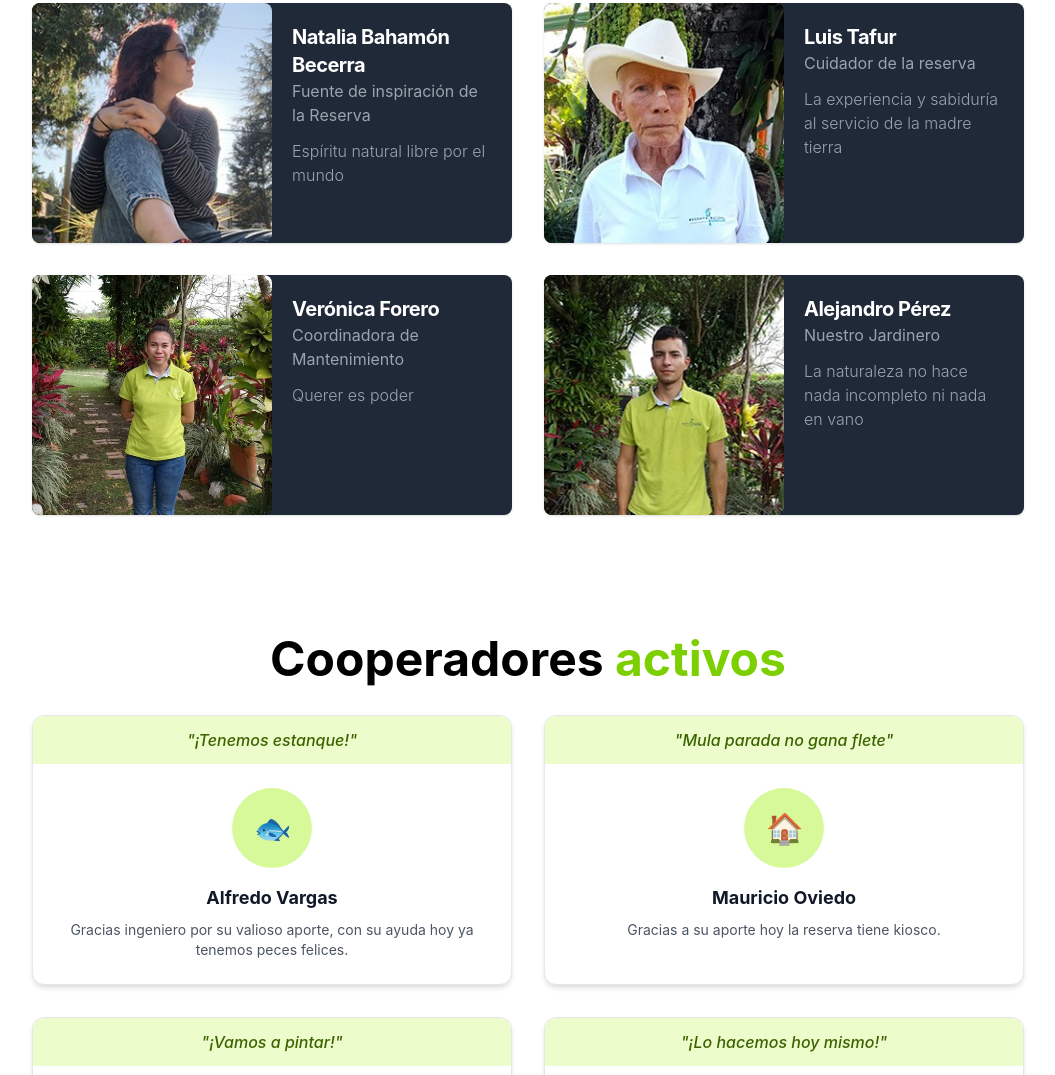
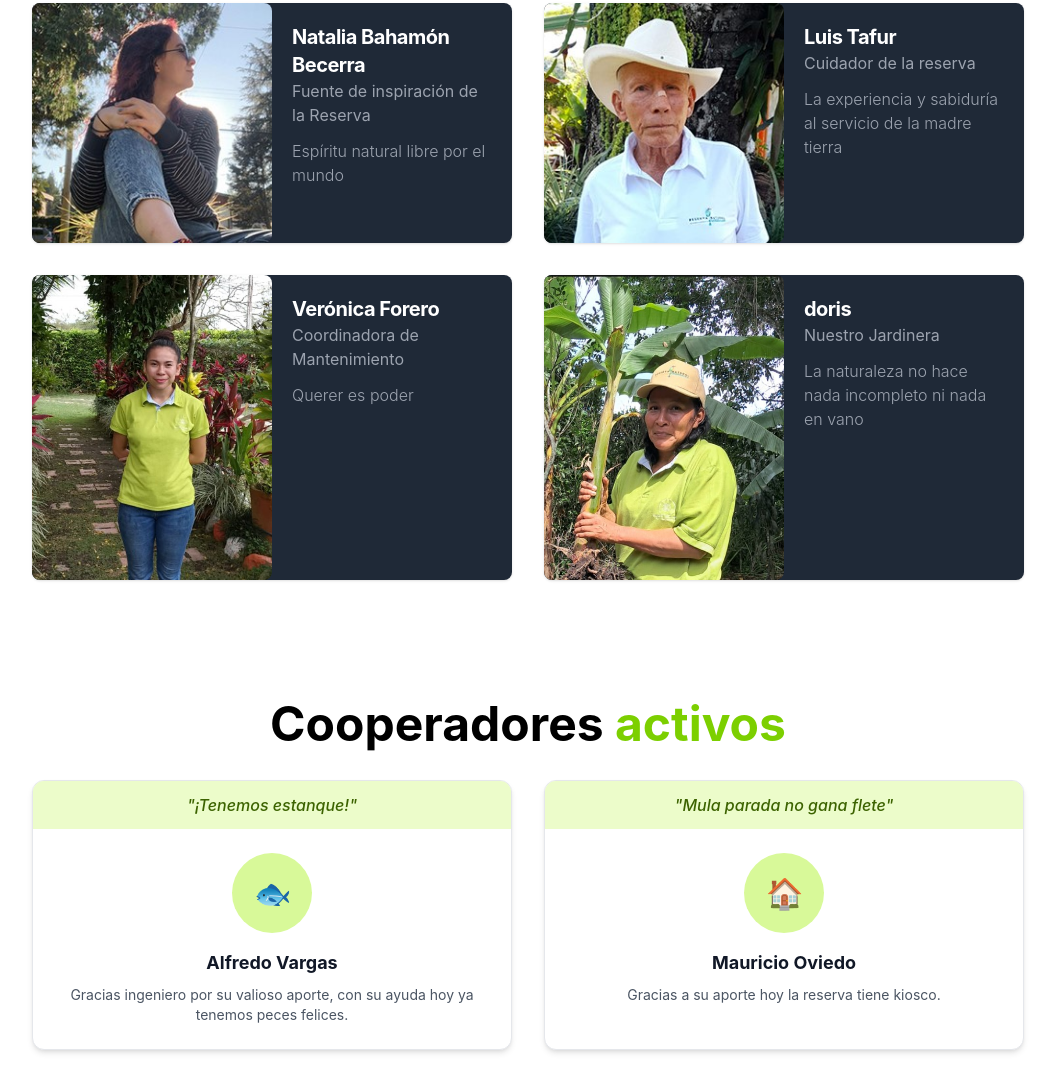
Before and after one commit to jveinti2/reserva_esmeralda, an Astro site: page /reserva in a window 1280 px wide. Shown: the part 1141-2216 px from the top of the page, without its empty margins (112-1167 px from the left). Built offline with nearby package versions, Linux system fonts and the light colour scheme; Astro itself is replaced by a stand-in of ours.

Commit message:
Nueva jardinera

```diff
--- a/src/pages/reserva.astro
+++ b/src/pages/reserva.astro
@@ -124,10 +124,10 @@ import TeamMember from '../components/ui/TeamMember.astro';
             />
 
             <TeamMember
-              name="Alejandro Pérez"
-              role="Nuestro Jardinero"
+              name="doris"
+              role="Nuestro Jardinera"
               quote="La naturaleza no hace nada incompleto ni nada en vano"
-              image="/images/reserva/alejandro.jpg"
+              image="/images/reserva/doris.png"
             />
           </div>
         </div>
```
Also changed, not shown: public/images/reserva/alejandro.jpg (deleted), public/images/reserva/doris.png (added).
